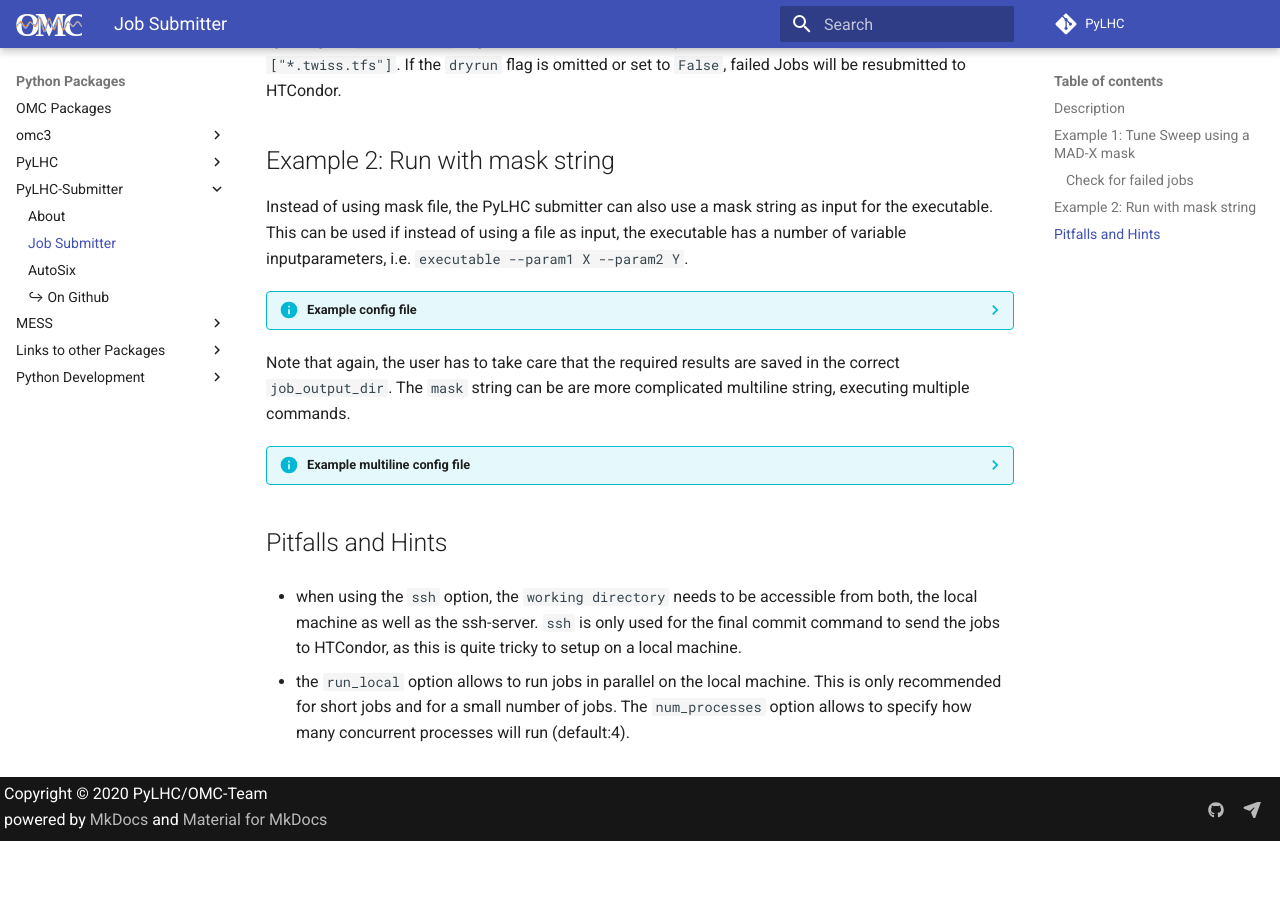
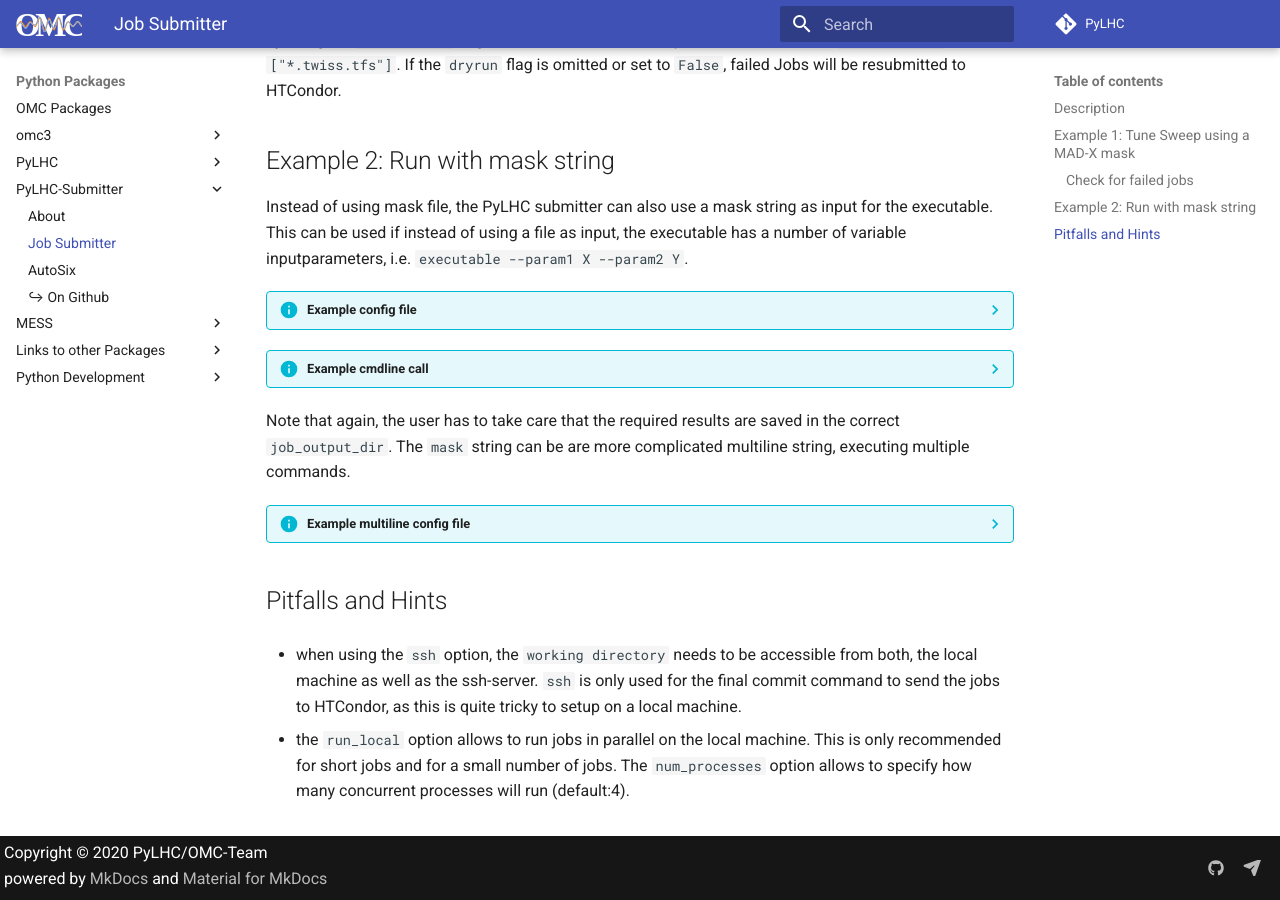
Before and after one commit to pylhc/pylhc.github.io, an MkDocs documentation site: the page built from docs/packages/pylhcsubmitter/job_submitter.md, in a window 1280 px wide and 900 px high, scrolled down 3393 px. Built offline with MkDocs 1.6.1 and Material for MkDocs 9.7.7, drawn with Linux system fonts in a browser that asks for light colours; before the commit the page ends 4234 px from its top, so only the background shows below that.

Commit message:
add (untested) cmdline call example

````diff
--- a/docs/packages/pylhcsubmitter/job_submitter.md
+++ b/docs/packages/pylhcsubmitter/job_submitter.md
@@ -94,9 +94,9 @@
     mask='my_madx.mask',
     working_directory='/afs/cern.ch/work/u/username/study.tune_sweep',
     replace_dict={
-        BEAM=[1, 2],
-        TUNEX= [62.3, 62.302, 62.304, 62.306, 62.308, 62.31, 62.312, 62.314, 62.316, 62.318, 62.32],
-        TUNEY=[60.31, 60.312, 60.314, 60.316, 60.318, 60.32, 60.322, 60.324, 60.326, 60.328, 60.33],
+        "BEAM"=[1, 2],
+        "TUNEX"= [62.3, 62.302, 62.304, 62.306, 62.308, 62.31, 62.312, 62.314, 62.316, 62.318, 62.32],
+        "TUNEY"=[60.31, 60.312, 60.314, 60.316, 60.318, 60.32, 60.322, 60.324, 60.326, 60.328, 60.33],
     },
     jobid_mask="b%(BEAM)d.qx%(TUNEX)s.qy%(TUNEY)s",
     jobflavour="workday"
@@ -200,18 +200,28 @@
 This can be used if instead of using a file as input, the executable has a number of variable inputparameters, i.e. `executable --param1 X --param2 Y`.
 
 ??? info "Example config file"
+    A simple mask string call using the `config.ini` input to the pylhc-submitter would look like this.
     ```
     [DEFAULT]
     executable='expr',
     mask=' %(SUMMAND1)s + %(SUMMAND2)s > Outputdata/result.txt',
     working_directory='/afs/cern.ch/work/u/username/study.addition',
     replace_dict={
-        SUMMAND1= [1, 2, 3, 4],
-        SUMMAND2= [6, 7, 8, 9],
+        "SUMMAND1"= [1, 2, 3, 4],
+        "SUMMAND2"= [6, 7, 8, 9],
     },
     run_local=True
     num_processes=4
     ```
+
+??? info "Example cmdline call"
+    The same can be achieved via a cmdline call.
+
+    ```bash
+    python -m pylhc_submitter.job_submitter --executable 'expr' --mask '%(SUMMAND1)s + %(SUMMAND2)s > Outputdata/result.txt' --working_directory='/afs/cern.ch/work/u/username/study.addition' --replace_dict={"SUMMAND1"= [1, 2, 3, 4],"SUMMAND2"= [6, 7, 8, 9]} --run_local
+    ```
+
+    Given the lengthy call signature, calling directly from cmdline is not encouraged.
 
 Note that again, the user has to take care that the required results are saved in the correct `job_output_dir`.
 The `mask` string can be are more complicated multiline string, executing multiple commands.
@@ -224,8 +234,8 @@
           python -m analysis.main --method %(METHOD)s',
     working_directory='/afs/cern.ch/work/u/username/study.multiline',
     replace_dict={
-        SEED= [1, 2, 3, 4],
-        METHOD= ['fast', 'slow', 'new'],
+        "SEED"= [1, 2, 3, 4],
+        "METHOD"= ['fast', 'slow', 'new'],
     },
     run_local=True
     num_processes=4
````
